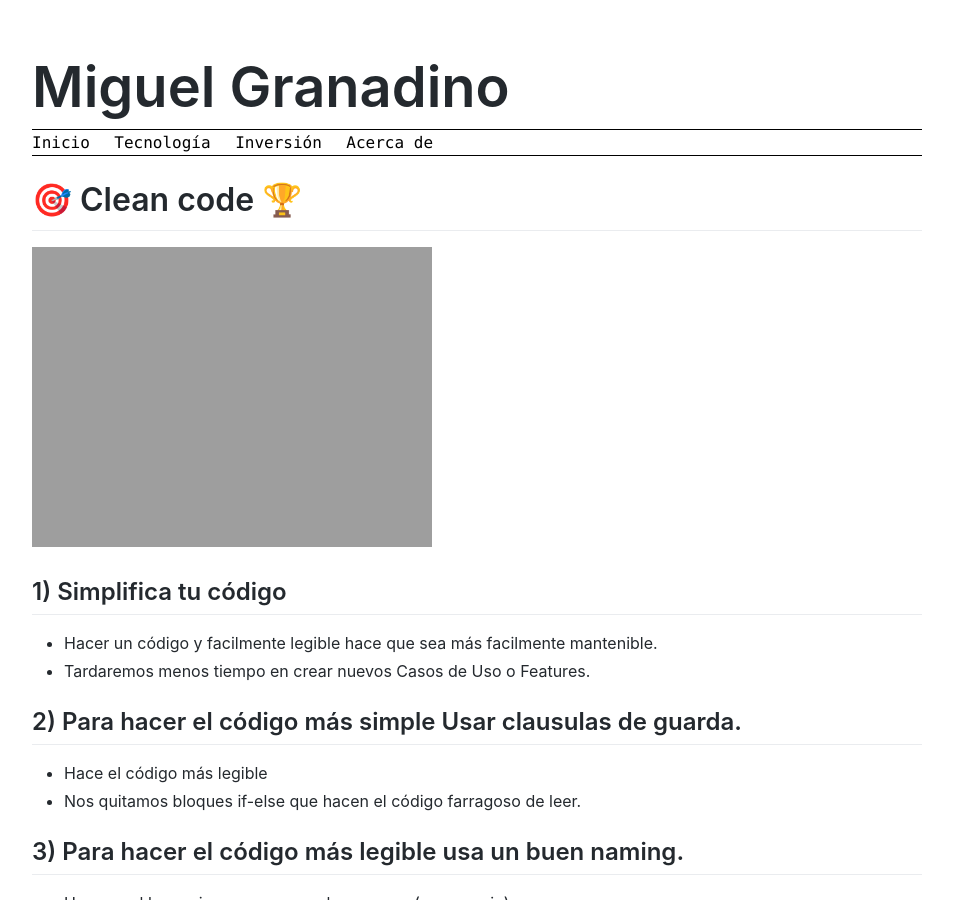
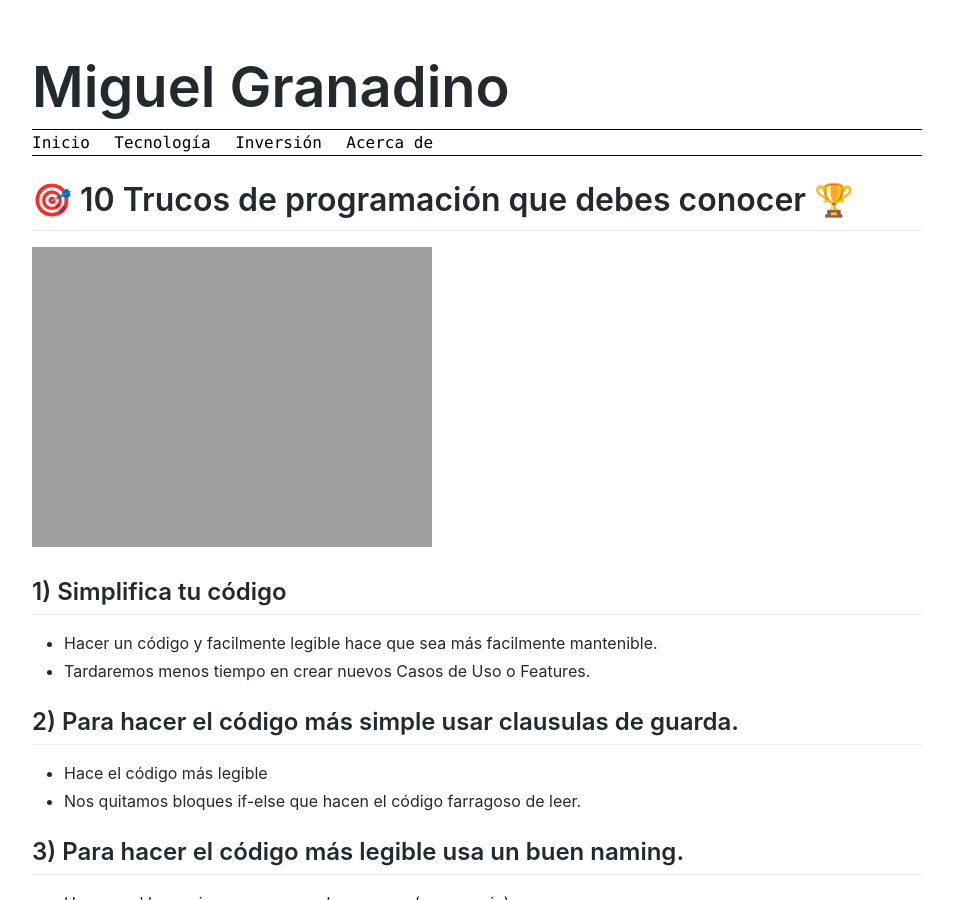
Before and after one commit to Akira3030/formacion, a Jekyll site: the page built from articulos/diez-trucos-de-programación-que-debes-conocer.md, in a window 1280 px wide and 900 px high. Shown: the whole window, without its empty margins (163-1116 px from the left). Built offline with Jekyll 4.4.1, drawn with Linux system fonts in a browser that asks for light colours; emoji names are drawn with the system emoji font.

Commit message:
Update diez-trucos-de-programación-que-debes-conocer.md

```diff
--- a/articulos/diez-trucos-de-programación-que-debes-conocer.md
+++ b/articulos/diez-trucos-de-programación-que-debes-conocer.md
@@ -3,7 +3,7 @@ layout: default
 title: "10 Trucos de programación que debes conocer"
 ---
 
-# :dart: Clean code :trophy:
+# :dart: 10 Trucos de programación que debes conocer :trophy:
 
 ![]({{ site.site_url }}/assets/img/home-office-336373_1920_alt_600.jpg)
 
@@ -12,7 +12,7 @@ title: "10 Trucos de programación que debes conocer"
 - Hacer un código y facilmente legible hace que sea más facilmente mantenible.
 - Tardaremos menos tiempo en crear nuevos Casos de Uso o Features.
 
-## 2) Para hacer el código más simple Usar clausulas de guarda.
+## 2) Para hacer el código más simple usar clausulas de guarda.
 
 - Hace el código más legible
 - Nos quitamos bloques if-else que hacen el código farragoso de leer.
```
